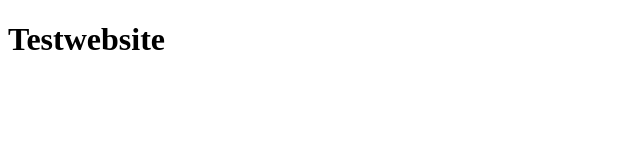
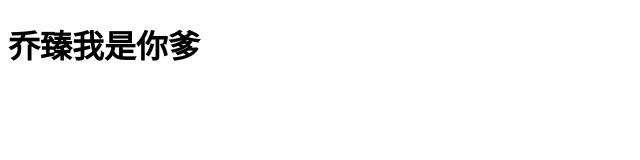
Before and after one commit to xbclmz/xbclmz.github.io, a plain HTML site: page index.html in a window 1280 px wide. Shown: the whole page, without its empty margins (0-640 px from the left). Drawn offline with Linux system fonts and the light colour scheme.

Commit message:
Update index.html

```diff
--- a/index.html
+++ b/index.html
@@ -5,6 +5,6 @@
 <title>Hi</title>
 </head>
 <body>
-    <h1>Testwebsite</h1>
+    <h1>乔臻我是你爹
 </body>
 </html>
```
